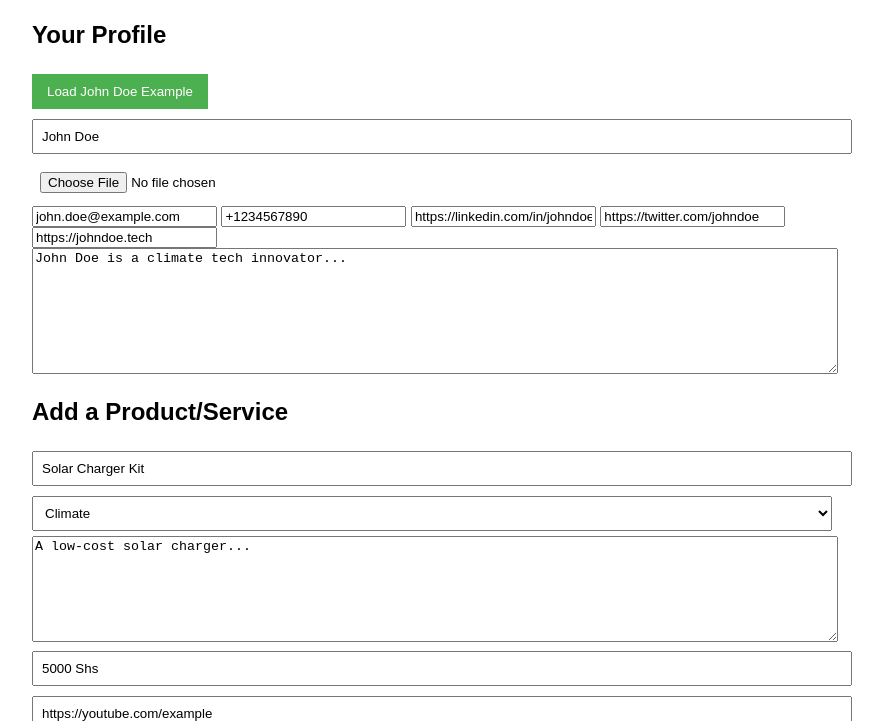
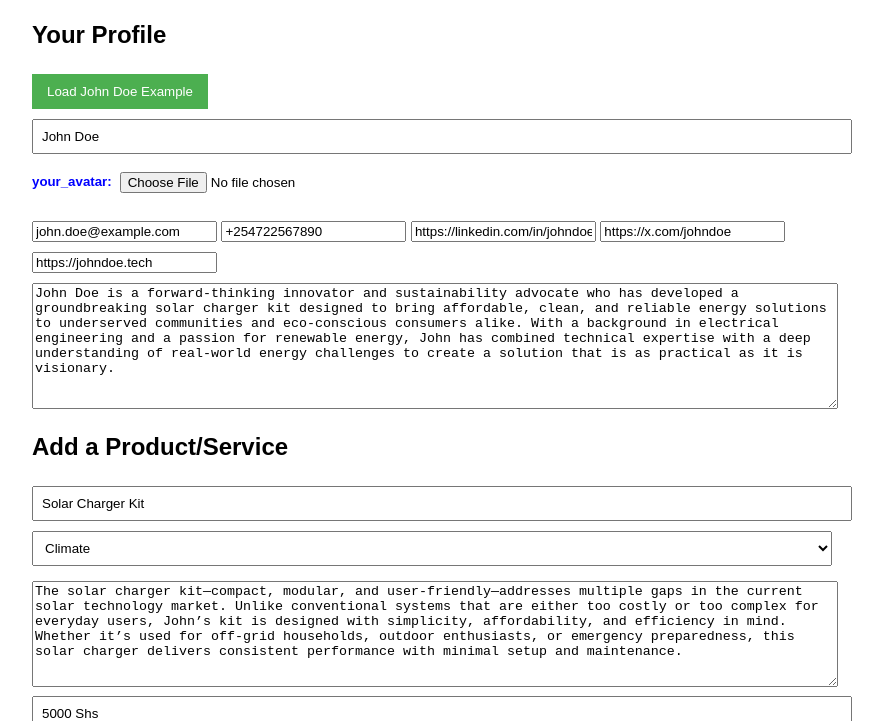
Before and after one commit to Topaz2015/ProfileBuilder, a plain HTML site: page docs/index.html in a window 1280 px wide. Both pictures are taken after a click on the button "Load John Doe Example". Shown: the part 79-800 px from the top of the page, without its empty margins (208-1091 px from the left). Drawn offline with nearby package versions, Linux system fonts and the light colour scheme.

Commit message:
add better content to john doe.
add more content to john doe. make avatar mandatory

```diff
--- a/docs/app.js
+++ b/docs/app.js
@@ -4,19 +4,19 @@ let products = []; // Stores all products
 // 1. Load John Doe example
 function loadExample() {
   document.getElementById("name").value = "John Doe";
-  document.getElementById("description").value = "John Doe is a climate tech innovator...";
+  document.getElementById("description").value = "John Doe is a forward-thinking innovator and sustainability advocate who has developed a groundbreaking solar charger kit designed to bring affordable, clean, and reliable energy solutions to underserved communities and eco-conscious consumers alike. With a background in electrical engineering and a passion for renewable energy, John has combined technical expertise with a deep understanding of real-world energy challenges to create a solution that is as practical as it is visionary.";
 
   document.getElementById("email").value = "john.doe@example.com";
-  document.getElementById("phone").value = "+1234567890";
+  document.getElementById("phone").value = "+254722567890";
   document.getElementById("linkedin").value = "https://linkedin.com/in/johndoe"; // NEW
-  document.getElementById("twitter").value = "https://twitter.com/johndoe";     // NEW
+  document.getElementById("twitter").value = "https://x.com/johndoe";     // NEW
   document.getElementById("website").value = "https://johndoe.tech";           // NEW
   // Auto-fill example product
   document.getElementById("product-name").value = "Solar Charger Kit";
   document.getElementById("product-industry").value = "Climate";
-  document.getElementById("product-desc").value = "A low-cost solar charger...";
+  document.getElementById("product-desc").value = "The solar charger kit—compact, modular, and user-friendly—addresses multiple gaps in the current solar technology market. Unlike conventional systems that are either too costly or too complex for everyday users, John’s kit is designed with simplicity, affordability, and efficiency in mind. Whether it’s used for off-grid households, outdoor enthusiasts, or emergency preparedness, this solar charger delivers consistent performance with minimal setup and maintenance.";
   document.getElementById("product-price").value = "5000 Shs";
-  document.getElementById("product-video").value = "https://youtube.com/example";
+  document.getElementById("product-video").value = "https://www.youtube.com/watch?v=S9a1nLw70p0";
   document.getElementById("product-tags").value = "solar, renewable";
 }
 
@@ -111,7 +111,8 @@ function generateFiles() {
     </head>
     <body>
       <h1>${name}</h1>
-      ${avatar ? `<img src="images/avatar.jpg" width="150">` : ""}
+      <!-- ${avatar ? `<img src="images/avatar.jpg" width="150">` : ""} -->
+      <img src="images/avatar.jpg" width="150">
 
       <!-- NEW: Contacts Section -->
       <div class="contacts">
--- a/docs/index.html
+++ b/docs/index.html
@@ -10,10 +10,13 @@
     button { padding: 10px 15px; background: #4CAF50; color: white; border: none; cursor: pointer; margin: 5px 0; }
     button:hover { background: #45a049; }
     #product-list { margin-top: 20px; border-top: 1px solid #ddd; padding-top: 15px; }
-    textarea { width: 100%; resize: vertical; min-height: 100px; }
+    textarea { width: 100%; resize: vertical; min-height: 100px; margin-top:10px;}
+    input[type="url"] {margin-top:10px;}
     select, input[type="text"], input[type="file"] { width: 100%; padding: 8px; margin: 5px 0; }
     .product-item { border: 1px solid #ddd; padding: 10px; margin-bottom: 10px; border-radius: 4px; }
-  </style>
+    .img {display:flex;}
+    .img > :first-child {color:blue; margin-top:15px;}
+    </style>
 </head>
 <body>
   <h1>Innovator Profile Builder</h1>
@@ -24,7 +27,8 @@
     <h2>Your Profile</h2>
     <button onclick="loadExample()">Load John Doe Example</button>
     <input type="text" id="name" placeholder="Name" required>
-    <input type="file" id="avatar" accept="image/*">
+    <div class="img"> <h5>your_avatar:</h4>
+    <input type="file" id="avatar" accept="image/*"></div>
 
     <!-- NEW: Contacts Section -->
     <input type="email" id="email" placeholder="Email (optional)">
@@ -48,13 +52,17 @@
       <option value="Agriculture">Agriculture</option>
       <option value="Energy">Energy</option>
       <option value="Healthcare">Healthcare</option>
+      <option value="Manufacturing">Manufacturing</option>
+      <option value="Finances">Finances</option>
+      <option value="Real-Estate">Real-Estate</option>
       <option value="Other">Other</option>
     </select>
     <textarea id="product-desc" placeholder="Description (150+ words)..." rows="6" required></textarea>
     <input type="text" id="product-price" placeholder="Price (optional)">
     <input type="text" id="product-video" placeholder="YouTube/Vimeo Link (optional)">
     <input type="text" id="product-tags" placeholder="Tags (comma-separated, e.g., solar, renewable, DIY)">
-    <input type="file" id="product-image" accept="image/*">
+    <div class="img"> <h5>Product_image:</h4>
+    <input type="file" id="product-image" accept="image/*"></div>
     <button onclick="addProduct()">Add Product</button>
   </div>
 
```
